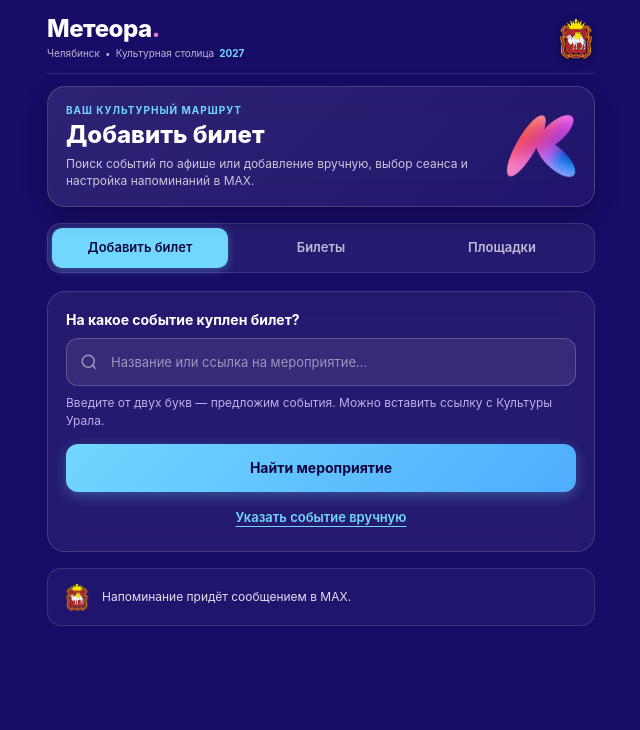
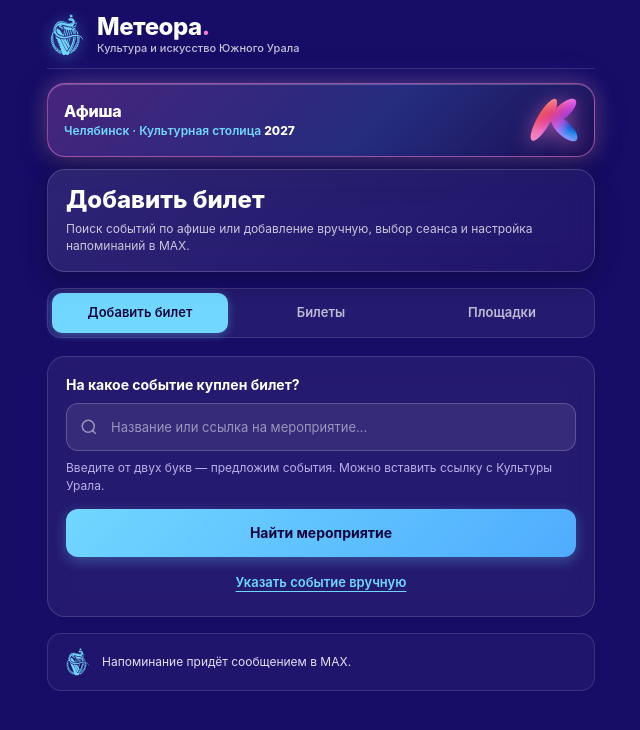
Before and after one commit to t4werka1/cultureural, a plain HTML site: page index.html in a window 1280 px wide. Shown: the whole page, without its empty margins (319-959 px from the left). Drawn offline with Linux system fonts and the light colour scheme.

Commit message:
feat: add Cultural Capital banner, move lizard to left, replace Mincult logo and clean section descriptions

```diff
--- a/app.js
+++ b/app.js
@@ -178,7 +178,7 @@ function renderTickets(){
   if(!items.length){
     const empty=element('div',undefined,'empty');
     const icon=element('div',undefined,'empty-icon');
-    const iconImg=element('img');iconImg.src='./mincult-logo.png';iconImg.width=36;iconImg.height=40;iconImg.alt='Министерство культуры';
+    const iconImg=element('img');iconImg.src='./lizard-harp.svg';iconImg.width=36;iconImg.height=40;iconImg.alt='Культура и искусство Южного Урала';
     icon.append(iconImg);
     empty.append(icon);
     if(filter==='tickets'){
@@ -276,7 +276,6 @@ async function loadVenues(){
 }
 function renderVenues(){
   $('venue-count').textContent=`Выбрано: ${state.favorites.length}`;$('venues-list').replaceChildren();
-  if(!state.favorites.length)$('venues-list').append(element('p','Введите название или город и выберите площадку из подсказок. Избранные площадки появятся здесь.','venues-empty'));
   state.favorites.map(id=>state.venues.find(row=>row.id===id)||{id,title:'Площадка №'+id.replace('place:',''),city:'',available:false}).forEach((venue,index)=>{
     const card=element('label',undefined,'venue-card'),number=element('span',String(index+1).padStart(2,'0'),'venue-number'),copy=element('span',undefined,'venue-copy');
     copy.append(element('small',venue.city),element('strong',venue.title));
--- a/index.html
+++ b/index.html
@@ -5,26 +5,21 @@
 <meta name="viewport" content="width=device-width, initial-scale=1, viewport-fit=cover">
 <meta name="theme-color" content="#170c66">
 <title>События и билеты · Метеора</title>
-<link rel="stylesheet" href="./styles.css?v=20261118">
+<link rel="stylesheet" href="./styles.css?v=20261119">
 <script async id="max-bridge" src="https://st.max.ru/js/max-web-app.js"></script>
-<script defer src="./app.js?v=20261118"></script>
+<script defer src="./app.js?v=20261119"></script>
 </head>
 <body>
   <div class="app-frame" id="app-container">
-    <!-- Фирменная шапка с гербом Министерства культуры Челябинской области -->
+    <!-- Фирменная шапка: ящерка на арфе слева от названия -->
     <header class="brand-header">
-      <div class="brand-identity">
-        <div class="brand-logotype">Метеора<span class="brand-dot">.</span></div>
-        <div class="brand-capital-tag">
-          <span>Челябинск</span>
-          <span>•</span>
-          <span>Культурная столица</span>
-          <span class="brand-year">2027</span>
+      <div class="brand-header-group">
+        <div class="lizard-emblem" title="Культура и искусство Южного Урала">
+          <img src="./lizard-harp.svg" width="38" height="42" alt="Культура и искусство Южного Урала">
         </div>
-      </div>
-      <div class="brand-emblems">
-        <div class="mincult-emblem" title="Министерство культуры Челябинской области">
-          <img src="./mincult-logo.png" width="38" height="42" alt="Министерство культуры Челябинской области">
+        <div class="brand-identity">
+          <div class="brand-logotype">Метеора<span class="brand-dot">.</span></div>
+          <div class="brand-subtitle">Культура и искусство Южного Урала</div>
         </div>
       </div>
     </header>
@@ -32,16 +27,23 @@
     <div id="access" class="notice" role="status" hidden></div>
     <div id="start-notice" class="notice" hidden>Чтобы получать напоминания, нажмите «Начать» в <a href="https://max.ru/meteora_ural_bot" target="_blank" rel="noopener noreferrer">чате с ботом</a>. Затем вернитесь сюда.</div>
 
-    <!-- Карточка-визитка: Культурный маршрут 2027 с прозрачной буквой К -->
+    <!-- Баннер: Афиша Культурной столицы 2027 со ссылкой на Министерство культуры -->
+    <a class="capital-banner" href="https://mincult.gov74.ru/mincult/activities/kulstol.htm" target="_blank" rel="noopener" title="Культурная столица 2027 — Министерство культуры Челябинской области">
+      <div class="banner-content">
+        <div class="banner-heading">Афиша</div>
+        <div class="banner-subheading">Челябинск · Культурная столица <span class="banner-year-accent">2027</span></div>
+      </div>
+      <div class="k-seal" title="Символ Культурной столицы">
+        <img src="./brand-k.png" width="48" height="48" alt="Символ К">
+      </div>
+    </a>
+
+    <!-- Карточка активного раздела -->
     <section class="hero-pass">
       <div class="pass-inner">
         <div class="pass-content">
-          <span class="pass-eyebrow">ВАШ КУЛЬТУРНЫЙ МАРШРУТ</span>
           <h1 class="pass-title">Добавить билет</h1>
           <p class="pass-meta" id="pass-meta">Поиск событий по афише или добавление вручную, выбор сеанса и настройка напоминаний в MAX.</p>
-        </div>
-        <div class="pass-mark-seal" title="Официальный символ Челябинск 2027 — буква К">
-          <img src="./brand-k.png" width="359" height="327" alt="Знак Культурной столицы">
         </div>
       </div>
     </section>
@@ -138,7 +140,7 @@
 
         <aside class="how-it-works">
           <span class="mini-icon" aria-hidden="true">
-            <img src="./mincult-logo.png" width="26" height="28" alt="Министерство культуры">
+            <img src="./lizard-harp.svg" width="26" height="28" alt="Культура и искусство Южного Урала">
           </span>
           <p>Напоминание придёт сообщением в MAX.</p>
         </aside>
--- a/styles.css
+++ b/styles.css
@@ -107,10 +107,36 @@ button:disabled {
 /* === ШАПКА === */
 .brand-header {
   display: flex;
-  justify-content: space-between;
   align-items: center;
-  padding: 16px 0 12px;
+  justify-content: flex-start;
+  padding: 14px 0 12px;
   border-bottom: 1px solid rgba(255, 255, 255, 0.12);
+}
+.brand-header-group {
+  display: flex;
+  align-items: center;
+  gap: 12px;
+}
+.lizard-emblem {
+  width: 38px;
+  height: 42px;
+  flex-shrink: 0;
+  display: flex;
+  align-items: center;
+  justify-content: center;
+  filter: drop-shadow(0 2px 8px rgba(113, 215, 255, 0.45));
+}
+.lizard-emblem img,
+.lizard-emblem svg {
+  width: 100%;
+  height: 100%;
+  object-fit: contain;
+  display: block;
+}
+.brand-identity {
+  display: flex;
+  flex-direction: column;
+  gap: 2px;
 }
 .brand-logotype {
   font-size: 24px;
@@ -123,46 +149,75 @@ button:disabled {
 .brand-dot {
   color: var(--pink);
 }
-.brand-capital-tag {
+.brand-subtitle {
+  font-size: 11px;
+  font-weight: 500;
+  color: rgba(255, 255, 255, 0.75);
+  line-height: 1.25;
+  white-space: nowrap;
+}
+
+/* === БАННЕР КУЛЬТУРНОЙ СТОЛИЦЫ (ССЫЛКА НА МИНКУЛЬТ) === */
+.capital-banner {
+  margin: 14px 0 12px;
   display: flex;
   align-items: center;
-  gap: 5px;
-  font-size: 10px;
-  color: rgba(255, 255, 255, 0.7);
-  margin-top: 4px;
-  flex-wrap: nowrap;
-  white-space: nowrap;
+  justify-content: space-between;
+  gap: 12px;
+  padding: 12px 16px;
+  background: linear-gradient(135deg, rgba(242, 123, 207, 0.22) 0%, rgba(113, 215, 255, 0.16) 60%, rgba(27, 15, 85, 0.95) 100%);
+  border: 1px solid rgba(242, 123, 207, 0.55);
+  border-radius: var(--radius-card);
+  box-shadow: 0 0 20px rgba(242, 123, 207, 0.28), 0 0 35px rgba(113, 215, 255, 0.15), 0 8px 24px rgba(0, 0, 0, 0.4), inset 0 1px 0 rgba(255, 255, 255, 0.22);
+  text-decoration: none;
+  color: #fff;
+  transition: transform 0.2s ease, box-shadow 0.2s ease, border-color 0.2s ease;
+  cursor: pointer;
 }
-.brand-year {
+.capital-banner:hover {
+  transform: translateY(-1px);
+  border-color: rgba(242, 123, 207, 0.85);
+  box-shadow: 0 0 28px rgba(242, 123, 207, 0.45), 0 0 45px rgba(113, 215, 255, 0.25), 0 10px 28px rgba(0, 0, 0, 0.5), inset 0 1px 0 rgba(255, 255, 255, 0.3);
+  text-decoration: none;
+}
+.banner-content {
+  flex: 1;
+  display: flex;
+  flex-direction: column;
+  gap: 2px;
+  min-width: 0;
+}
+.banner-heading {
+  font-size: 16px;
+  font-weight: 800;
+  color: #ffffff;
+  letter-spacing: -0.01em;
+  line-height: 1.2;
+}
+.banner-subheading {
+  font-size: 12px;
+  font-weight: 600;
   color: var(--cyan);
-  font-weight: 700;
+  line-height: 1.3;
 }
-.brand-emblems {
-  width: 38px;
-  height: 42px;
+.banner-year-accent {
+  font-weight: 800;
+  color: #ffffff;
+}
+.k-seal {
+  width: 48px;
+  height: 48px;
   flex-shrink: 0;
   display: flex;
   align-items: center;
   justify-content: center;
+  filter: drop-shadow(0 3px 10px rgba(242, 123, 207, 0.55));
 }
-.mincult-emblem,
-.lizard-emblem {
-  width: 100%;
-  height: 100%;
-  display: flex;
-  align-items: center;
-  justify-content: center;
-}
-.mincult-emblem img {
+.k-seal img {
   width: 100%;
   height: 100%;
   object-fit: contain;
-  filter: drop-shadow(0 2px 4px rgba(0, 0, 0, 0.35));
-}
-.lizard-emblem svg {
-  width: 100%;
-  height: 100%;
-  object-fit: contain;
+  display: block;
 }
 
 /* === КАРТОЧКА HERO PASS === */
@@ -171,7 +226,7 @@ button:disabled {
   border: 1px solid rgba(255, 255, 255, 0.16);
   border-radius: var(--radius-card);
   padding: 16px 18px;
-  margin: 12px 0 16px;
+  margin: 0 0 16px;
   backdrop-filter: blur(14px);
   -webkit-backdrop-filter: blur(14px);
   box-shadow: 0 8px 24px rgba(0, 0, 0, 0.25);
@@ -180,25 +235,16 @@ button:disabled {
   display: flex;
   align-items: center;
   justify-content: space-between;
-  gap: 12px;
 }
 .pass-content {
   flex: 1;
   min-width: 0;
 }
-.pass-eyebrow {
-  display: block;
-  font-size: 10px;
-  font-weight: 700;
-  letter-spacing: 0.1em;
-  color: var(--cyan);
-  text-transform: uppercase;
-}
 .pass-title {
   font-size: clamp(20px, 5.5vw, 24px);
   font-weight: 800;
   color: #fff;
-  margin: 4px 0 6px;
+  margin: 0 0 6px;
   line-height: 1.15;
 }
 .pass-meta {
@@ -207,29 +253,29 @@ button:disabled {
   color: rgba(255, 255, 255, 0.75);
   margin: 0;
 }
-.pass-mark-seal {
-  width: 70px;
-  height: 70px;
-  flex-shrink: 0;
-  display: flex;
-  align-items: center;
-  justify-content: center;
-}
-.pass-mark-seal img {
-  max-width: 100%;
-  max-height: 100%;
-  object-fit: contain;
-}
 @media (max-width: 380px) {
   .brand-logotype {
     font-size: 20px;
   }
+  .brand-subtitle {
+    font-size: 10px;
+  }
+  .capital-banner {
+    padding: 10px 12px;
+    gap: 8px;
+  }
+  .banner-heading {
+    font-size: 14px;
+  }
+  .banner-subheading {
+    font-size: 11px;
+  }
+  .k-seal {
+    width: 40px;
+    height: 40px;
+  }
   .hero-pass {
     padding: 12px 14px;
-  }
-  .pass-mark-seal {
-    width: 54px;
-    height: 54px;
   }
   .pass-meta {
     font-size: 11px;
```
